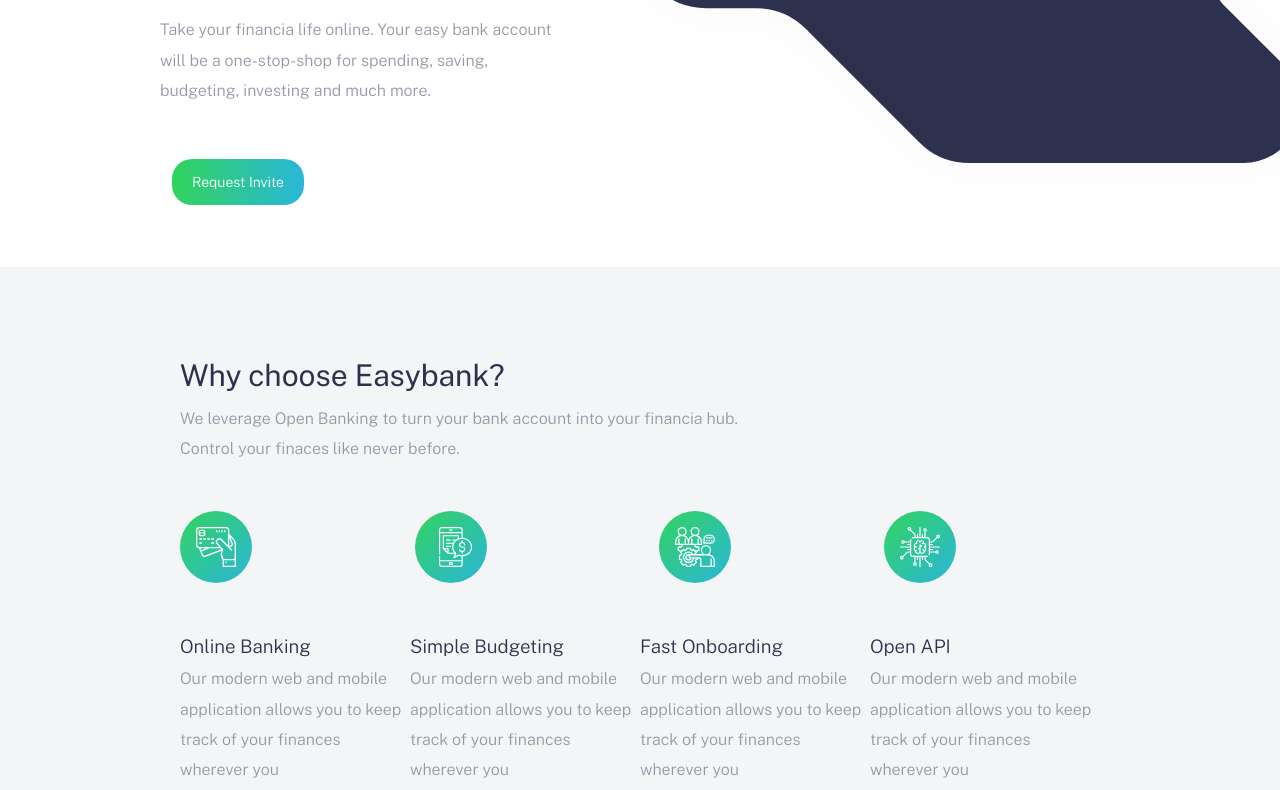
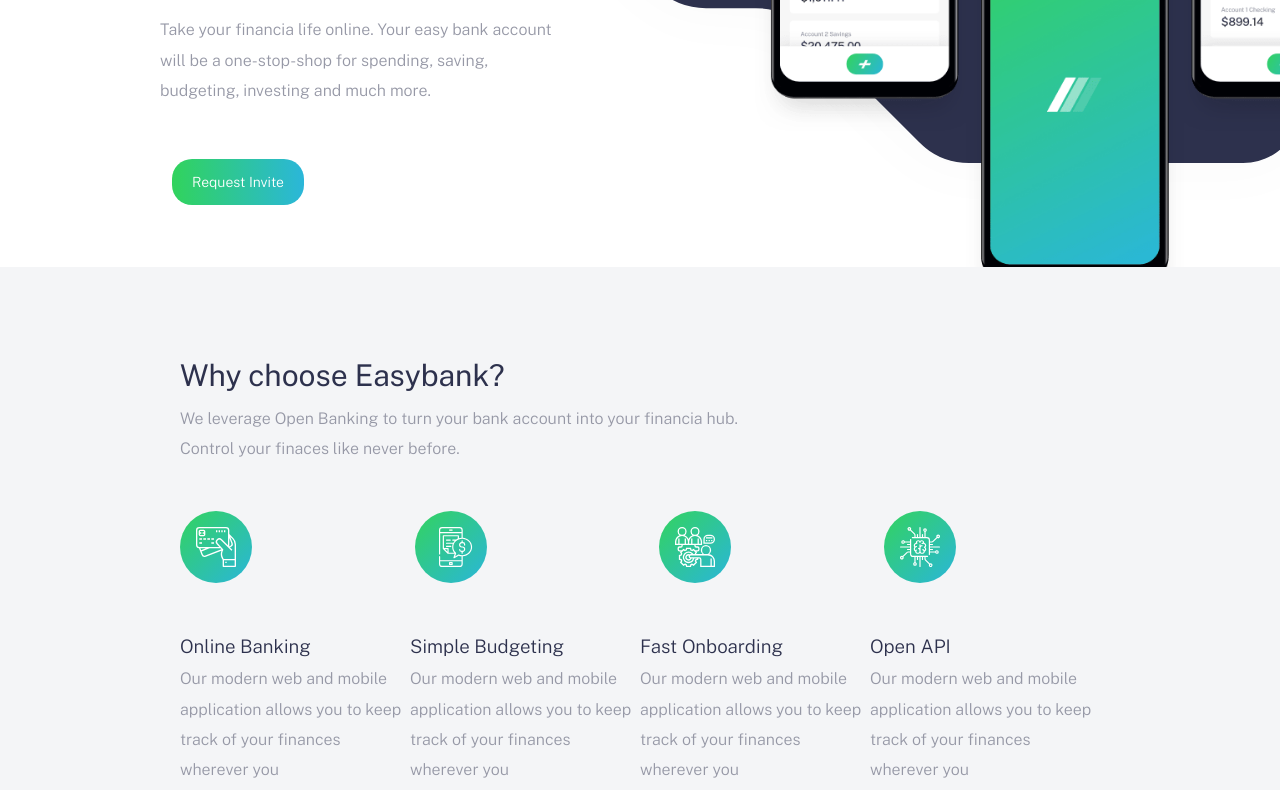
Before and after one commit to Joshyahweh/EasyBank, a plain HTML site: page index.html in a window 1280 px wide. Shown: the part 361-1151 px from the top of the page. Drawn offline with nearby package versions, Linux system fonts and the light colour scheme.

Commit message:
Added background intro images

```diff
--- a/style.css
+++ b/style.css
@@ -10,9 +10,10 @@ body {
   content: #444;
   line-height: 1.9;
   background-color: #fafafa;
-  background: url(images/bg-intro-desktop.svg) no-repeat;
-  background-size: 70%;
-  background-position: 130.7% -150px;
+  background: url(images/image-mockups.png) no-repeat,
+    url(images/bg-intro-desktop.svg) no-repeat;
+  background-size: 50%, 70%;
+  background-position: 118% -109px, 130.7% -150px;
 }
 
 .nav {
@@ -73,7 +74,7 @@ body {
   background: linear-gradient(0.25turn, hsl(136, 65%, 51%), hsl(192, 70%, 51%));
   transition: 0.5s;
 }
-.nav__button:hover{
+.nav__button:hover {
   opacity: 0.5;
 }
 
```
